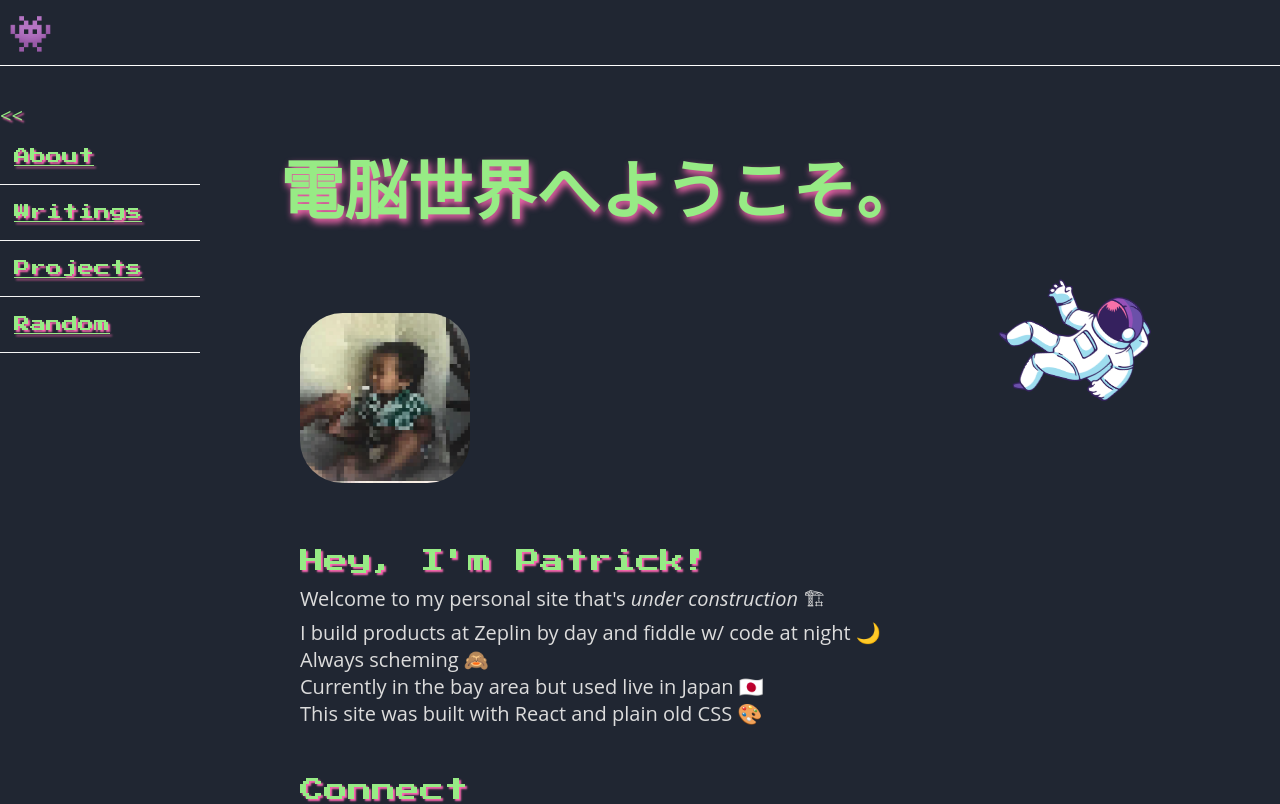
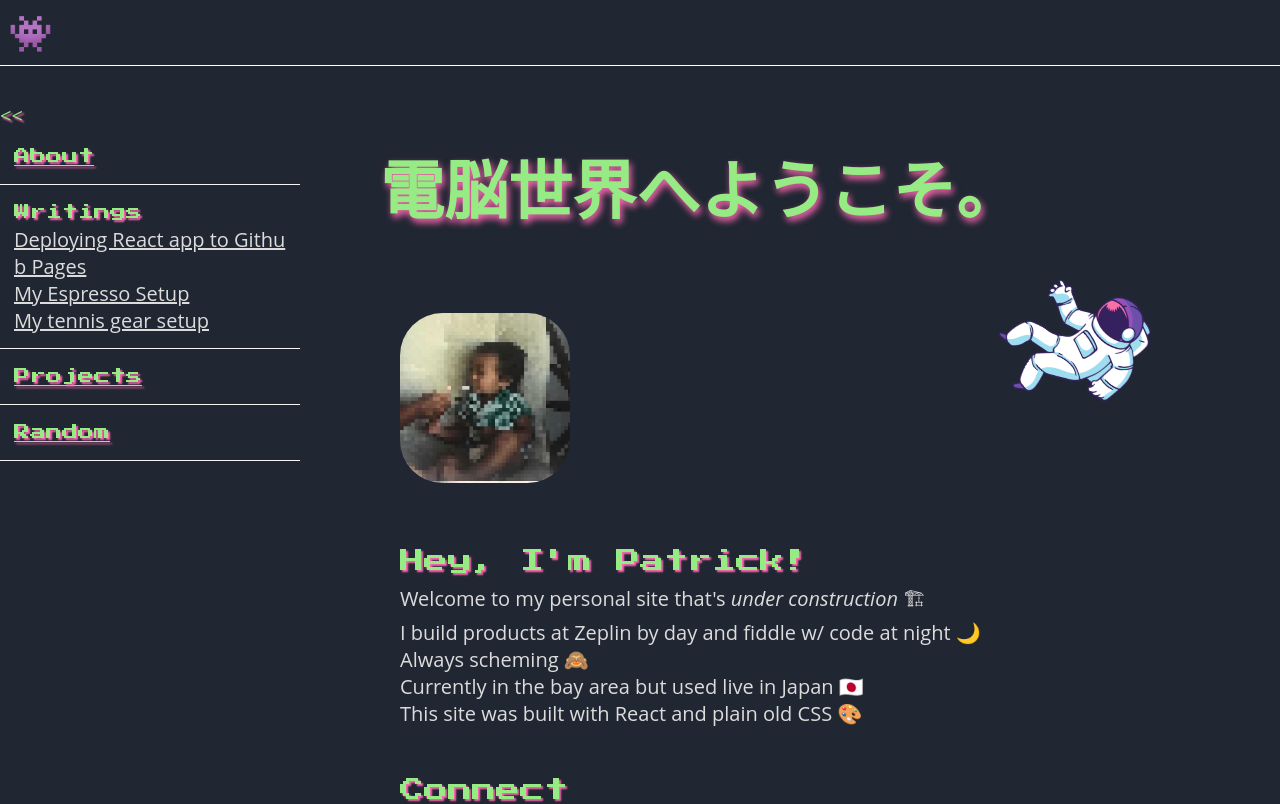
Before and after one commit to patrickluvsoj/personal-site, a React (Create React App) app: page / in a window 1280 px wide. Shown: the top 804 px of the page. Built offline with nearby package versions, Linux system fonts and the light colour scheme.

Commit message:
added article links under writings

```diff
--- a/src/App.js
+++ b/src/App.js
@@ -3,6 +3,7 @@ import Content from "./Content";
 import Writings from "./Writings";
 import Projects from "./Projects";
 import Random from "./Random";
+import Article from "./Article";
 import {Routes, Route} from "react-router-dom";
 
 function App() {
@@ -10,8 +11,10 @@ function App() {
     <Routes>
         <Route path="/" element={<Layout />}>
           <Route index element={<Content />}/>
-          <Route index path="/about" element={<Content />}/>
-          <Route path="/writings" element={<Writings />}/>
+          <Route path="about" element={<Content />}/>
+          <Route path="deploying-to-github-pages" element={<Article title="Github Pages" />}/>
+          <Route path="my-espresso-setup" element={<Article title="Espresso Setup" />}/>
+          <Route path="my-tennis-setup" element={<Article title="Tennis Setup" />}/>
           <Route path="projects" element={<Projects />}/>
           <Route path="random" element={<Random />}/>
         </Route>
--- /dev/null
+++ b/src/Article.js
@@ -0,0 +1,8 @@
+
+function Article(prop) {
+    return (
+        <h1>Title: {prop.title}</h1>
+    )
+}
+
+export default Article;
--- a/src/Layout.js
+++ b/src/Layout.js
@@ -12,7 +12,6 @@ function Layout() {
             <div className="main">
               <Menu />
               <Outlet />
-              {/* <Content className="content"/> */}
             </div>
             <Footer />
         </div>
--- a/src/Menu.js
+++ b/src/Menu.js
@@ -16,7 +16,18 @@ function Menu() {
                         <NavLink className="menu-item-txt" to="about">About</NavLink>
                     </li>
                     <li className="menu-item">
-                        <NavLink className="menu-item-txt" to="writings">Writings</NavLink>
+                        <label className="menu-item-txt">Writings</label>
+                        <ul className="child-list">
+                            <li>
+                                <NavLink to="deploying-to-github-pages">Deploying React app to Github Pages</NavLink>
+                            </li>
+                            <li>
+                            <NavLink to="my-espresso-setup">My Espresso Setup</NavLink>
+                            </li>
+                            <li>
+                                <NavLink to="my-tennis-setup">My tennis gear setup</NavLink>
+                            </li>
+                        </ul>
                     </li>
                     <li className="menu-item">
                         <NavLink className="menu-item-txt" to="projects">Projects</NavLink>
--- a/src/index.css
+++ b/src/index.css
@@ -41,7 +41,7 @@
 }
 
 .menu-content {
-    width: 200px;
+    width: 300px;
     height: 100vh;
 }
 
@@ -139,6 +139,10 @@ ul {
     margin: 80px 0 12px 100px;
 }
 
+.child-list {
+    word-break: break-all;
+}
+
 .name {
     font-size: 64px;
     color: #97eb85;
```
